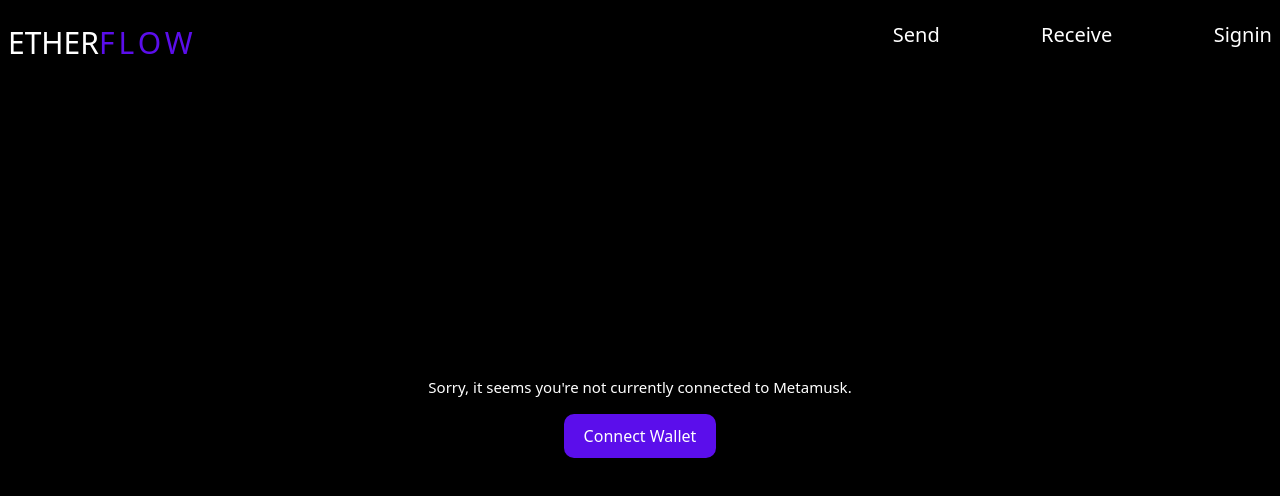
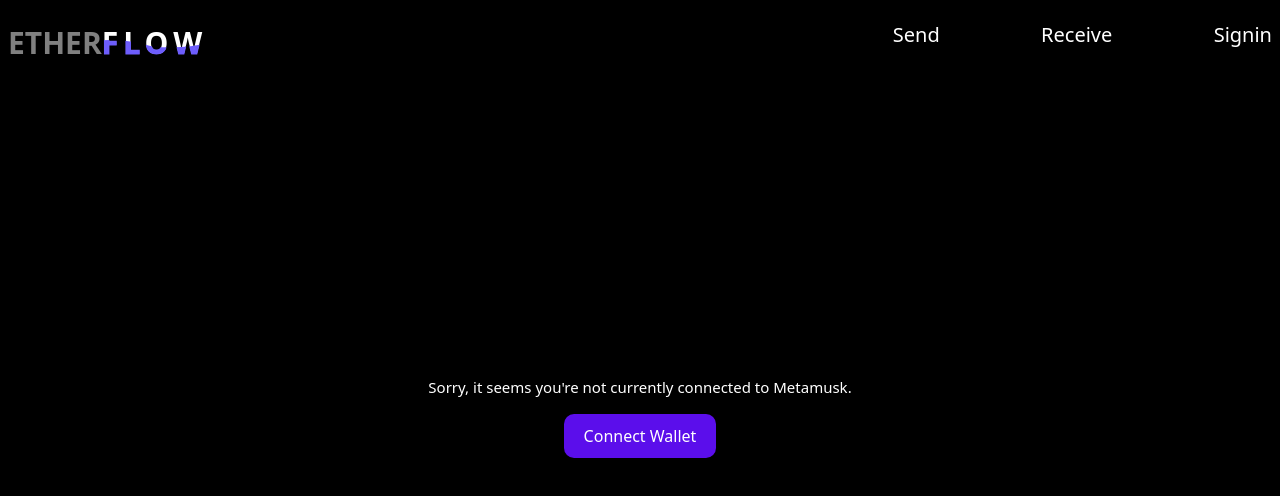
Before and after one commit to AdinlewaAbraham/Etherflow, a React (Vite) app: page /send in a window 1280 px wide. Shown: the top 496 px of the page. Built offline with nearby package versions, Linux system fonts and the light colour scheme; no server answers.

Commit message:
logo update

```diff
--- a/src/components/Home/footer/Footer.css
+++ b/src/components/Home/footer/Footer.css
@@ -3,7 +3,7 @@ footer {
   background-color: black;
   border-top: 1px solid grey;
   display: flex;
-    justify-content: space-between;
+  justify-content: space-between;
 }
 footer h5 {
   color: #343a40;
@@ -21,10 +21,18 @@ footer a {
   color: #6c757d;
   font-size: 14px;
   text-decoration: none;
+  transition:all 300ms ease;
+}
+.link{
+  color: grey;
+  transition:all 300ms ease;
+}
+.link:hover {
+  color: white;
 }
 
 footer a:hover {
-  color: #007bff;
+  color: white;
   text-decoration: none;
 }
 
--- a/src/components/Home/footer/Footer.jsx
+++ b/src/components/Home/footer/Footer.jsx
@@ -6,6 +6,19 @@ import { Link } from "react-router-dom";
 const footer = () => {
   return (
     <footer>
+      <div>
+        <div className="logo">
+          <Link to="/" className="link">
+            <div style={{ position: "relative" }}>
+              Ether
+              <span className="flow">
+                <span className="waveoverlay">flow</span>
+                <span className="wave">flow</span>
+              </span>
+            </div>
+          </Link>
+        </div>
+      </div>
       <div class="col-md-4">
         <h5>Contact Us</h5>
         <p>Email: abrahamadinlewa@gmail.com</p>
@@ -33,7 +46,9 @@ const footer = () => {
         <ul class="social-icons">
           <li>
             <a href="https://github.com/AdinlewaAbraham" target="_blank">
-              <i class="fab fa-twitter"><img src={Githubimg } alt="" /></i>
+              <i class="fab fa-twitter">
+                <img src={Githubimg} alt="" />
+              </i>
             </a>
           </li>
         </ul>
--- a/src/components/Home/midsection/Midsection.jsx
+++ b/src/components/Home/midsection/Midsection.jsx
@@ -28,7 +28,11 @@ const Midsection = () => {
         <img src={etherflowimg} alt="" />
         <div>
           <h1>
-            About <span style={{textTransform: "uppercase"}}> Ether<span className="flow">flow</span></span>
+            About{" "}
+            <span style={{ textTransform: "uppercase" }}>
+              {" "}
+              Ether<span className="flow">flow</span>
+            </span>
           </h1>
           <p>
             Etherflow is a decentralized application that simplifies the use of
--- a/src/components/Home/midsection/midsection.css
+++ b/src/components/Home/midsection/midsection.css
@@ -35,13 +35,6 @@
   height: 70px;
 }
 
-.portMainDiv {
-  margin: 50px 0px 0px 0px;
-}
-.portDiv {
-  display: flex;
-  flex-direction: row;
-}
 .addbendiv {
   display: flex;
   justify-content: space-between;
--- /dev/null
+++ b/src/components/logo/Logo.css
@@ -0,0 +1,73 @@
+.logo {
+  text-transform: uppercase;
+  font-size: 30px;
+  font-weight: 700;
+  color: grey;
+  transition: all 300ms ease-in;
+}
+.logo:hover{
+    color: white;
+}
+.waveoverlay {
+  transition: all 150ms ease-in;
+  letter-spacing: 5px;
+  position: absolute;
+  color: white;
+  height: 50%;
+}
+.wave {
+  transition: all 150ms ease-in;
+  letter-spacing: 5px;
+  -webkit-text-stroke-width: 1px;
+  z-index: 1;
+  display: inline-block;
+  color: #6d5dfc;
+  transition: color 300ms ease;
+  height: 50%; /* Set the height of the water to half of the text */
+  clip-path: polygon(
+    0 45%,
+    16% 44%,
+    33% 50%,
+    50% 60%,
+    66% 61%,
+    83% 59%,
+    100% 52%,
+    100% 100%,
+    0 100%
+  );
+}
+.logo:hover .flow .wave {
+  animation: wave-animation 1.5s  infinite linear;
+  color: #5b0eeb;
+}
+
+@keyframes wave-animation {
+  0%,
+  100% {
+    clip-path: polygon(
+      0 45%,
+      16% 44%,
+      33% 50%,
+      50% 60%,
+      66% 61%,
+      83% 59%,
+      100% 52%,
+      100% 100%,
+      0 100%
+    );
+  }
+
+  50% {
+    clip-path: polygon(
+      0% 60%,
+      16% 60%,
+      33% 66%,
+      50% 62%,
+      66% 50%,
+      83% 45%,
+      100% 45%,
+      100% 100%,
+      0% 100%
+    );
+  }
+}
--- /dev/null
+++ b/src/components/logo/Logo.jsx
@@ -0,0 +1,21 @@
+import React from "react";
+import "./Logo.css";
+import { Link } from "react-router-dom";
+
+const Logo = (p) => {
+  return (
+    <div className="logo">
+      <Link to="/">
+        <div style={{ position: "relative" }}>
+          Ether
+          <span className="flow">
+            <span className="waveoverlay">flow</span>
+            <span className="wave">flow</span>
+          </span>
+        </div>
+      </Link>
+    </div>
+  );
+};
+
+export default Logo;
--- a/src/components/navbar/Navbar.css
+++ b/src/components/navbar/Navbar.css
@@ -10,18 +10,6 @@ nav {
   padding: 20px 8px;
   font-size: 20px;
   max-height: 70px;
-}
-nav h1 {
-  text-transform: uppercase;
-  font-size: 30px;
-}
-.flow {
-  color: #5b0eeb;
-  letter-spacing: 4px;
-  transition: all 150ms ease-in;
-}
-.flow:hover{
-  color: #6d5dfc;
 }
 .navrow {
   display: flex;
@@ -42,10 +30,6 @@ nav h1 {
   align-items: center;
   width: 30%;
 }
-ul {
-  overflow: hidden;
-  list-style-type: none;
-}
 .link {
   text-align: center;
   display: inline-block;
@@ -53,12 +37,9 @@ ul {
   transform: all 150ms;
   font-size: 20px;
   text-decoration: none;
+  color: grey;
 }
 
-.link:hover {
-  color: #5b0eeb;
-}
 a {
-  color: white;
   text-decoration: none;
 }
--- a/src/components/navbar/Navbar.jsx
+++ b/src/components/navbar/Navbar.jsx
@@ -6,6 +6,7 @@ import NoUserPic from "../imgs/nouserpic.png";
 import { initializeApp } from "firebase/app";
 import { getFirestore } from "firebase/firestore";
 import { getAuth, signOut } from "firebase/auth";
+import Logo from "../logo/Logo";
 
 const firebaseConfig = {
   apiKey: "AIzaSyBfov3VF_pR4J-9-kypPWTRb4mCEsThGaA",
@@ -43,14 +44,7 @@ const Navbar = () => {
   return (
     <nav>
       <div>
-        <div className=".link">
-          <h1>
-            {" "}
-            <Link to="/">
-              Ether<span className="flow">flow</span>
-            </Link>
-          </h1>
-        </div>
+        <Logo />
       </div>
       <div className="navflex">
         <div className=".link">
--- a/src/pages/Portfolio.jsx
+++ b/src/pages/Portfolio.jsx
@@ -10,10 +10,10 @@ const Portfolio = (p) => {
       </button>
       {isVisible && (
         <motion.div
-          initial={{ opacity: 0, y: -10 }}
-          animate={{ opacity: 1, y: 0 }}
+          initial={{ opacity: 0, x: -50 }}
+          animate={{ opacity: 1, x: 0 }}
           exit={{ opacity: 0, y: 10 }}
-          transition={{ duration: 0.2 }}
+          transition={{ duration: 2 }}
         >
           <p>Hello! I am a component that is being animated.</p>
         </motion.div>
```
Also changed, not shown: src/pages/test.css (added, +13 -0 lines).
